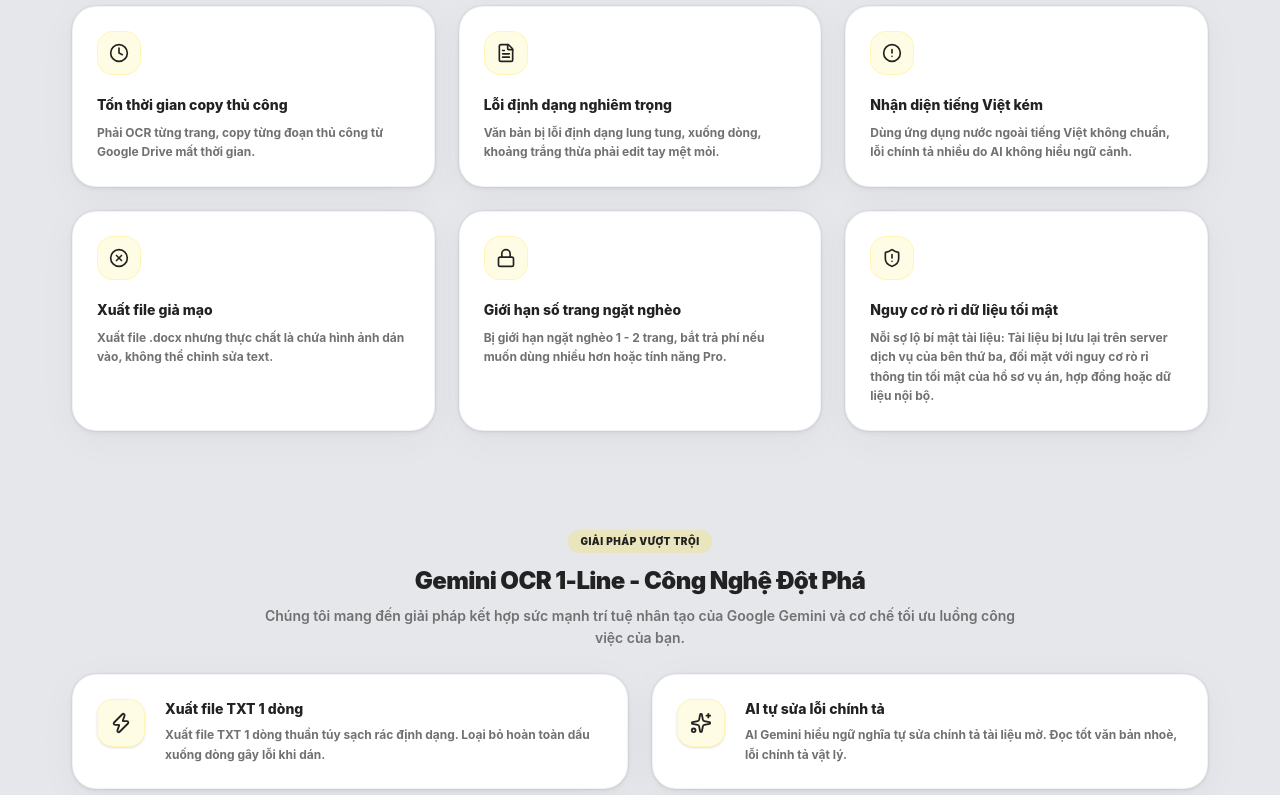
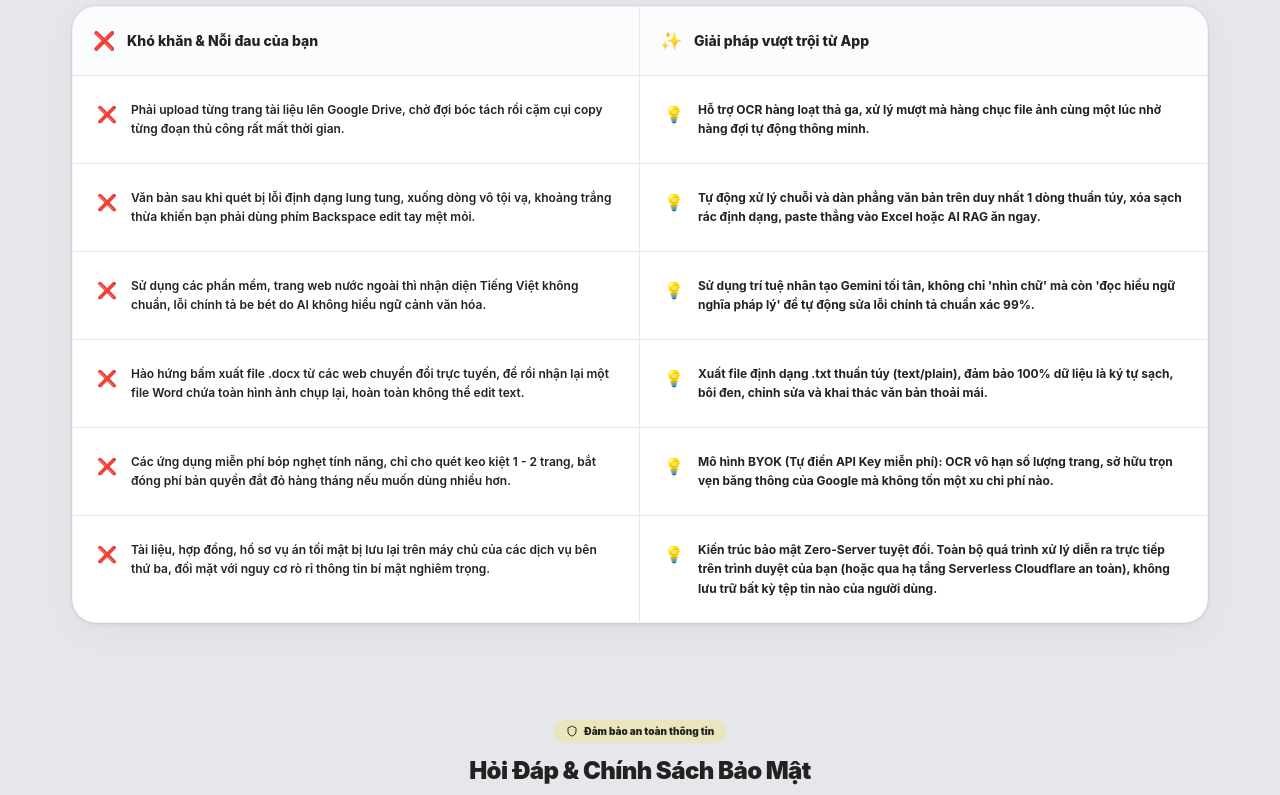
Before and after one commit to ruabien/gemini-ocr-cloudflare, a React (Vite) app: page / in a window 1280 px wide. Shown: the part 860-1655 px from the top of the page. Built offline with nearby package versions, Linux system fonts and the light colour scheme.

Commit message:
Update App.jsx

```diff
--- a/src/App.jsx
+++ b/src/App.jsx
@@ -6,17 +6,9 @@ import ResultViewer from './components/ResultViewer';
 import {
   Sparkles,
   Play,
-  Key,
   ChevronDown,
   Shield,
-  ArrowRight,
-  Clock,
-  FileText,
-  XCircle,
-  AlertCircle,
-  Lock,
-  Zap,
-  ShieldAlert
+  ArrowRight
 } from 'lucide-react';
 import { processOCR } from './utils/ocrService';
 
@@ -399,8 +391,7 @@ function App() {
 
           <nav className="hidden md:flex items-center gap-6 text-xs font-bold text-[#717171]">
             <button onClick={() => scrollToSection('cong-cu')} className="hover:text-[#222222] transition-colors cursor-pointer">Sử dụng</button>
-            <button onClick={() => scrollToSection('noi-dau')} className="hover:text-[#222222] transition-colors cursor-pointer">Nỗi đau khách hàng</button>
-            <button onClick={() => scrollToSection('giai-phap')} className="hover:text-[#222222] transition-colors cursor-pointer">Giải pháp vượt trội</button>
+            <button onClick={() => scrollToSection('so-sanh')} className="hover:text-[#222222] transition-colors cursor-pointer">So sánh đối ứng</button>
             <button onClick={() => scrollToSection('faq')} className="hover:text-[#222222] transition-colors cursor-pointer">Hỏi đáp & Bảo mật</button>
           </nav>
 
@@ -478,160 +469,125 @@ function App() {
           )}
         </section>
 
-        <section id="noi-dau" className="flex flex-col gap-6 py-6">
+        <section id="so-sanh" className="flex flex-col gap-6 py-6">
           <div className="text-center max-w-3xl mx-auto select-none">
             <span className="inline-flex items-center gap-1.5 px-3 py-1 bg-[#ffdd00]/20 rounded-full text-[10px] font-black text-[#222222] uppercase tracking-wider mb-3">
-              Khó Khăn Thực Tế
+              So Sánh Đối Ứng
             </span>
             <h2 className="text-2xl font-black text-[#222222] tracking-tight mb-2">
-              Tại Sao Việc OCR Tiếng Việt Hiện Tại Lại Mệt Mỏi Đến Thế?
+              Tại Sao Bạn Nên Chọn Gemini OCR 1-Line?
             </h2>
             <p className="text-[#717171] text-xs sm:text-sm font-semibold leading-relaxed">
-              Bóc tách văn bản thủ công hay dùng các công cụ nước ngoài thông thường luôn đi kèm những phiền toái kinh điển nhận diện sai lệch, giới hạn số trang.
+              Bóc tách văn bản thủ công hay dùng các công cụ nước ngoài thông thường luôn đi kèm những phiền toái kinh điển. Xem bảng đối sánh dưới đây để thấy sự khác biệt vượt trội.
             </p>
           </div>
 
-          <div className="grid grid-cols-1 md:grid-cols-2 lg:grid-cols-3 gap-6">
-            <div className="bg-[#ffffff] p-6 rounded-[24px] flex flex-col group hover:-translate-y-1 transition-all duration-300 shadow-[0_0_2px_0_rgba(0,0,0,0.15),_0_8px_40px_0_rgba(0,0,0,0.04),_0_2px_5px_0_rgba(0,0,0,0.05)] border border-slate-200/50">
-              <div className="w-11 h-11 bg-[#ffdd00]/10 border border-[#ffdd00]/20 text-[#222222] rounded-[16px] flex items-center justify-center mb-5 group-hover:scale-105 transition-transform shrink-0">
-                <Clock size={20} />
+          <div className="bg-[#ffffff] rounded-[24px] shadow-[0_0_2px_0_rgba(0,0,0,0.15),_0_8px_40px_0_rgba(0,0,0,0.04),_0_2px_5px_0_rgba(0,0,0,0.05)] border border-slate-200/50 overflow-hidden">
+            {/* Header Row */}
+            <div className="grid grid-cols-1 md:grid-cols-2 bg-slate-50/50 border-b border-[#e5e7eb] select-none">
+              <div className="p-5 flex items-center gap-3 md:border-r border-[#e5e7eb]">
+                <span className="text-lg">❌</span>
+                <h3 className="text-sm font-extrabold text-[#222222]">Khó khăn & Nỗi đau của bạn</h3>
               </div>
-              <h3 className="text-sm font-extrabold text-[#222222] mb-2">
-                Tốn thời gian copy thủ công
-              </h3>
-              <p className="text-[#717171] text-xs font-bold leading-relaxed">
-                Phải OCR từng trang, copy từng đoạn thủ công từ Google Drive mất thời gian.
-              </p>
+              <div className="p-5 flex items-center gap-3">
+                <span className="text-lg">✨</span>
+                <h3 className="text-sm font-extrabold text-[#222222]">Giải pháp vượt trội từ App</h3>
+              </div>
             </div>
 
-            <div className="bg-[#ffffff] p-6 rounded-[24px] flex flex-col group hover:-translate-y-1 transition-all duration-300 shadow-[0_0_2px_0_rgba(0,0,0,0.15),_0_8px_40px_0_rgba(0,0,0,0.04),_0_2px_5px_0_rgba(0,0,0,0.05)] border border-slate-200/50">
-              <div className="w-11 h-11 bg-[#ffdd00]/10 border border-[#ffdd00]/20 text-[#222222] rounded-[16px] flex items-center justify-center mb-5 group-hover:scale-105 transition-transform shrink-0">
-                <FileText size={20} />
+            {/* Rows */}
+            {/* Row 1 */}
+            <div className="grid grid-cols-1 md:grid-cols-2 border-b border-[#e5e7eb] hover:bg-slate-50/30 transition-colors duration-200">
+              <div className="p-6 md:border-r border-[#e5e7eb] flex gap-3.5 items-start">
+                <span className="text-base shrink-0 mt-0.5 select-none">❌</span>
+                <p className="text-[#222222] text-xs font-semibold leading-relaxed">
+                  Phải upload từng trang tài liệu lên Google Drive, chờ đợi bóc tách rồi cặm cụi copy từng đoạn thủ công rất mất thời gian.
+                </p>
               </div>
-              <h3 className="text-sm font-extrabold text-[#222222] mb-2">
-                Lỗi định dạng nghiêm trọng
-              </h3>
-              <p className="text-[#717171] text-xs font-bold leading-relaxed">
-                Văn bản bị lỗi định dạng lung tung, xuống dòng, khoảng trắng thừa phải edit tay mệt mỏi.
-              </p>
-            </div>
-
-            <div className="bg-[#ffffff] p-6 rounded-[24px] flex flex-col group hover:-translate-y-1 transition-all duration-300 shadow-[0_0_2px_0_rgba(0,0,0,0.15),_0_8px_40px_0_rgba(0,0,0,0.04),_0_2px_5px_0_rgba(0,0,0,0.05)] border border-slate-200/50">
-              <div className="w-11 h-11 bg-[#ffdd00]/10 border border-[#ffdd00]/20 text-[#222222] rounded-[16px] flex items-center justify-center mb-5 group-hover:scale-105 transition-transform shrink-0">
-                <AlertCircle size={20} />
-              </div>
-              <h3 className="text-sm font-extrabold text-[#222222] mb-2">
-                Nhận diện tiếng Việt kém
-              </h3>
-              <p className="text-[#717171] text-xs font-bold leading-relaxed">
-                Dùng ứng dụng nước ngoài tiếng Việt không chuẩn, lỗi chính tả nhiều do AI không hiểu ngữ cảnh.
-              </p>
-            </div>
-
-            <div className="bg-[#ffffff] p-6 rounded-[24px] flex flex-col group hover:-translate-y-1 transition-all duration-300 shadow-[0_0_2px_0_rgba(0,0,0,0.15),_0_8px_40px_0_rgba(0,0,0,0.04),_0_2px_5px_0_rgba(0,0,0,0.05)] border border-slate-200/50">
-              <div className="w-11 h-11 bg-[#ffdd00]/10 border border-[#ffdd00]/20 text-[#222222] rounded-[16px] flex items-center justify-center mb-5 group-hover:scale-105 transition-transform shrink-0">
-                <XCircle size={20} />
-              </div>
-              <h3 className="text-sm font-extrabold text-[#222222] mb-2">
-                Xuất file giả mạo
-              </h3>
-              <p className="text-[#717171] text-xs font-bold leading-relaxed">
-                Xuất file .docx nhưng thực chất là chứa hình ảnh dán vào, không thể chỉnh sửa text.
-              </p>
-            </div>
-
-            <div className="bg-[#ffffff] p-6 rounded-[24px] flex flex-col group hover:-translate-y-1 transition-all duration-300 shadow-[0_0_2px_0_rgba(0,0,0,0.15),_0_8px_40px_0_rgba(0,0,0,0.04),_0_2px_5px_0_rgba(0,0,0,0.05)] border border-slate-200/50">
-              <div className="w-11 h-11 bg-[#ffdd00]/10 border border-[#ffdd00]/20 text-[#222222] rounded-[16px] flex items-center justify-center mb-5 group-hover:scale-105 transition-transform shrink-0">
-                <Lock size={20} />
-              </div>
-              <h3 className="text-sm font-extrabold text-[#222222] mb-2">
-                Giới hạn số trang ngặt nghèo
-              </h3>
-              <p className="text-[#717171] text-xs font-bold leading-relaxed">
-                Bị giới hạn ngặt nghèo 1 - 2 trang, bắt trả phí nếu muốn dùng nhiều hơn hoặc tính năng Pro.
-              </p>
-            </div>
-
-            <div className="bg-[#ffffff] p-6 rounded-[24px] flex flex-col group hover:-translate-y-1 transition-all duration-300 shadow-[0_0_2px_0_rgba(0,0,0,0.15),_0_8px_40px_0_rgba(0,0,0,0.04),_0_2px_5px_0_rgba(0,0,0,0.05)] border border-slate-200/50">
-              <div className="w-11 h-11 bg-[#ffdd00]/10 border border-[#ffdd00]/20 text-[#222222] rounded-[16px] flex items-center justify-center mb-5 group-hover:scale-105 transition-transform shrink-0">
-                <ShieldAlert size={20} />
-              </div>
-              <h3 className="text-sm font-extrabold text-[#222222] mb-2">
-                Nguy cơ rò rỉ dữ liệu tối mật
-              </h3>
-              <p className="text-[#717171] text-xs font-bold leading-relaxed">
-                Nỗi sợ lộ bí mật tài liệu: Tài liệu bị lưu lại trên server dịch vụ của bên thứ ba, đối mặt với nguy cơ rò rỉ thông tin tối mật của hồ sơ vụ án, hợp đồng hoặc dữ liệu nội bộ.
-              </p>
-            </div>
-          </div>
-        </section>
-
-        <section id="giai-phap" className="flex flex-col gap-6 py-6">
-          <div className="text-center max-w-3xl mx-auto select-none">
-            <span className="inline-flex items-center gap-1.5 px-3 py-1 bg-[#ffdd00]/20 rounded-full text-[10px] font-black text-[#222222] uppercase tracking-wider mb-3">
-              Giải Pháp Vượt Trội
-            </span>
-            <h2 className="text-2xl font-black text-[#222222] tracking-tight mb-2">
-              Gemini OCR 1-Line - Công Nghệ Đột Phá
-            </h2>
-            <p className="text-[#717171] text-xs sm:text-sm font-semibold leading-relaxed">
-              Chúng tôi mang đến giải pháp kết hợp sức mạnh trí tuệ nhân tạo của Google Gemini và cơ chế tối ưu luồng công việc của bạn.
-            </p>
-          </div>
-
-          <div className="grid grid-cols-1 md:grid-cols-2 gap-6">
-            <div className="bg-[#ffffff] p-6 rounded-[24px] shadow-[0_0_2px_0_rgba(0,0,0,0.15),_0_8px_40px_0_rgba(0,0,0,0.04),_0_2px_5px_0_rgba(0,0,0,0.05)] border border-slate-200/50 flex gap-5 hover:border-[#ffdd00] hover:-translate-y-0.5 transition-all duration-300 group">
-              <div className="w-12 h-12 bg-[#ffdd00]/10 border border-[#ffdd00]/20 text-[#222222] rounded-[16px] flex items-center justify-center shrink-0 shadow-sm group-hover:scale-105 transition-transform">
-                <Zap size={22} className="text-[#222222]" />
-              </div>
-              <div>
-                <h3 className="text-sm font-extrabold text-[#222222] mb-1.5">
-                  Xuất file TXT 1 dòng
-                </h3>
-                <p className="text-[#717171] text-xs font-bold leading-relaxed">
-                  Xuất file TXT 1 dòng thuần túy sạch rác định dạng. Loại bỏ hoàn toàn dấu xuống dòng gây lỗi khi dán.
+              <div className="p-6 flex gap-3.5 items-start bg-amber-50/5 md:bg-transparent">
+                <span className="text-base text-[#ffdd00] shrink-0 mt-0.5 select-none">💡</span>
+                <p className="text-[#222222] text-xs font-bold leading-relaxed">
+                  Hỗ trợ OCR hàng loạt thả ga, xử lý mượt mà hàng chục file ảnh cùng một lúc nhờ hàng đợi tự động thông minh.
                 </p>
               </div>
             </div>
 
-            <div className="bg-[#ffffff] p-6 rounded-[24px] shadow-[0_0_2px_0_rgba(0,0,0,0.15),_0_8px_40px_0_rgba(0,0,0,0.04),_0_2px_5px_0_rgba(0,0,0,0.05)] border border-slate-200/50 flex gap-5 hover:border-[#ffdd00] hover:-translate-y-0.5 transition-all duration-300 group">
-              <div className="w-12 h-12 bg-[#ffdd00]/10 border border-[#ffdd00]/20 text-[#222222] rounded-[16px] flex items-center justify-center shrink-0 shadow-sm group-hover:scale-105 transition-transform">
-                <Sparkles size={22} className="text-[#222222]" />
+            {/* Row 2 */}
+            <div className="grid grid-cols-1 md:grid-cols-2 border-b border-[#e5e7eb] hover:bg-slate-50/30 transition-colors duration-200">
+              <div className="p-6 md:border-r border-[#e5e7eb] flex gap-3.5 items-start">
+                <span className="text-base shrink-0 mt-0.5 select-none">❌</span>
+                <p className="text-[#222222] text-xs font-semibold leading-relaxed">
+                  Văn bản sau khi quét bị lỗi định dạng lung tung, xuống dòng vô tội vạ, khoảng trắng thừa khiến bạn phải dùng phím Backspace edit tay mệt mỏi.
+                </p>
               </div>
-              <div>
-                <h3 className="text-sm font-extrabold text-[#222222] mb-1.5">
-                  AI tự sửa lỗi chính tả
-                </h3>
-                <p className="text-[#717171] text-xs font-bold leading-relaxed">
-                  AI Gemini hiểu ngữ nghĩa tự sửa chính tả tài liệu mờ. Đọc tốt văn bản nhoè, lỗi chính tả vật lý.
+              <div className="p-6 flex gap-3.5 items-start bg-amber-50/5 md:bg-transparent">
+                <span className="text-base text-[#ffdd00] shrink-0 mt-0.5 select-none">💡</span>
+                <p className="text-[#222222] text-xs font-bold leading-relaxed">
+                  Tự động xử lý chuỗi và dàn phẳng văn bản trên duy nhất 1 dòng thuần túy, xóa sạch rác định dạng, paste thẳng vào Excel hoặc AI RAG ăn ngay.
                 </p>
               </div>
             </div>
 
-            <div className="bg-[#ffffff] p-6 rounded-[24px] shadow-[0_0_2px_0_rgba(0,0,0,0.15),_0_8px_40px_0_rgba(0,0,0,0.04),_0_2px_5px_0_rgba(0,0,0,0.05)] border border-slate-200/50 flex gap-5 hover:border-[#ffdd00] hover:-translate-y-0.5 transition-all duration-300 group">
-              <div className="w-12 h-12 bg-[#ffdd00]/10 border border-[#ffdd00]/20 text-[#222222] rounded-[16px] flex items-center justify-center shrink-0 shadow-sm group-hover:scale-105 transition-transform">
-                <Key size={22} className="text-[#222222]" />
+            {/* Row 3 */}
+            <div className="grid grid-cols-1 md:grid-cols-2 border-b border-[#e5e7eb] hover:bg-slate-50/30 transition-colors duration-200">
+              <div className="p-6 md:border-r border-[#e5e7eb] flex gap-3.5 items-start">
+                <span className="text-base shrink-0 mt-0.5 select-none">❌</span>
+                <p className="text-[#222222] text-xs font-semibold leading-relaxed">
+                  Sử dụng các phần mềm, trang web nước ngoài thì nhận diện Tiếng Việt không chuẩn, lỗi chính tả be bét do AI không hiểu ngữ cảnh văn hóa.
+                </p>
               </div>
-              <div>
-                <h3 className="text-sm font-extrabold text-[#222222] mb-1.5">
-                  Mô hình BYOK chạy vô hạn
-                </h3>
-                <p className="text-[#717171] text-xs font-bold leading-relaxed">
-                  Mô hình BYOK (Tự nhập key miễn phí) chạy vô hạn hàng loạt tệp. Thoải mái xử lý tài liệu lớn.
+              <div className="p-6 flex gap-3.5 items-start bg-amber-50/5 md:bg-transparent">
+                <span className="text-base text-[#ffdd00] shrink-0 mt-0.5 select-none">💡</span>
+                <p className="text-[#222222] text-xs font-bold leading-relaxed">
+                  Sử dụng trí tuệ nhân tạo Gemini tối tân, không chỉ 'nhìn chữ' mà còn 'đọc hiểu ngữ nghĩa pháp lý' để tự động sửa lỗi chính tả chuẩn xác 99%.
                 </p>
               </div>
             </div>
 
-            <div className="bg-[#ffffff] p-6 rounded-[24px] shadow-[0_0_2px_0_rgba(0,0,0,0.15),_0_8px_40px_0_rgba(0,0,0,0.04),_0_2px_5px_0_rgba(0,0,0,0.05)] border border-slate-200/50 flex gap-5 hover:border-[#ffdd00] hover:-translate-y-0.5 transition-all duration-300 group">
-              <div className="w-12 h-12 bg-[#ffdd00]/10 border border-[#ffdd00]/20 text-[#222222] rounded-[16px] flex items-center justify-center shrink-0 shadow-sm group-hover:scale-105 transition-transform">
-                <Shield size={22} className="text-[#222222]" />
+            {/* Row 4 */}
+            <div className="grid grid-cols-1 md:grid-cols-2 border-b border-[#e5e7eb] hover:bg-slate-50/30 transition-colors duration-200">
+              <div className="p-6 md:border-r border-[#e5e7eb] flex gap-3.5 items-start">
+                <span className="text-base shrink-0 mt-0.5 select-none">❌</span>
+                <p className="text-[#222222] text-xs font-semibold leading-relaxed">
+                  Hào hứng bấm xuất file .docx từ các web chuyển đổi trực tuyến, để rồi nhận lại một file Word chứa toàn hình ảnh chụp lại, hoàn toàn không thể edit text.
+                </p>
               </div>
-              <div>
-                <h3 className="text-sm font-extrabold text-[#222222] mb-1.5">
-                  Kiến trúc Zero-Server
-                </h3>
-                <p className="text-[#717171] text-xs font-bold leading-relaxed">
-                  Kiến trúc Zero-Server an toàn bảo mật tuyệt đối trên trình duyệt người dùng. Không lưu lại bất kỳ tệp nào.
+              <div className="p-6 flex gap-3.5 items-start bg-amber-50/5 md:bg-transparent">
+                <span className="text-base text-[#ffdd00] shrink-0 mt-0.5 select-none">💡</span>
+                <p className="text-[#222222] text-xs font-bold leading-relaxed">
+                  Xuất file định dạng .txt thuần túy (text/plain), đảm bảo 100% dữ liệu là ký tự sạch, bôi đen, chỉnh sửa và khai thác văn bản thoải mái.
+                </p>
+              </div>
+            </div>
+
+            {/* Row 5 */}
+            <div className="grid grid-cols-1 md:grid-cols-2 border-b border-[#e5e7eb] hover:bg-slate-50/30 transition-colors duration-200">
+              <div className="p-6 md:border-r border-[#e5e7eb] flex gap-3.5 items-start">
+                <span className="text-base shrink-0 mt-0.5 select-none">❌</span>
+                <p className="text-[#222222] text-xs font-semibold leading-relaxed">
+                  Các ứng dụng miễn phí bóp nghẹt tính năng, chỉ cho quét keo kiệt 1 - 2 trang, bắt đóng phí bản quyền đắt đỏ hàng tháng nếu muốn dùng nhiều hơn.
+                </p>
+              </div>
+              <div className="p-6 flex gap-3.5 items-start bg-amber-50/5 md:bg-transparent">
+                <span className="text-base text-[#ffdd00] shrink-0 mt-0.5 select-none">💡</span>
+                <p className="text-[#222222] text-xs font-bold leading-relaxed">
+                  Mô hình BYOK (Tự điền API Key miễn phí): OCR vô hạn số lượng trang, sở hữu trọn vẹn băng thông của Google mà không tốn một xu chi phí nào.
+                </p>
+              </div>
+            </div>
+
+            {/* Row 6 */}
+            <div className="grid grid-cols-1 md:grid-cols-2 hover:bg-slate-50/30 transition-colors duration-200">
+              <div className="p-6 md:border-r border-[#e5e7eb] flex gap-3.5 items-start">
+                <span className="text-base shrink-0 mt-0.5 select-none">❌</span>
+                <p className="text-[#222222] text-xs font-semibold leading-relaxed">
+                  Tài liệu, hợp đồng, hồ sơ vụ án tối mật bị lưu lại trên máy chủ của các dịch vụ bên thứ ba, đối mặt với nguy cơ rò rỉ thông tin bí mật nghiêm trọng.
+                </p>
+              </div>
+              <div className="p-6 flex gap-3.5 items-start bg-amber-50/5 md:bg-transparent">
+                <span className="text-base text-[#ffdd00] shrink-0 mt-0.5 select-none">💡</span>
+                <p className="text-[#222222] text-xs font-bold leading-relaxed">
+                  Kiến trúc bảo mật Zero-Server tuyệt đối. Toàn bộ quá trình xử lý diễn ra trực tiếp trên trình duyệt của bạn (hoặc qua hạ tầng Serverless Cloudflare an toàn), không lưu trữ bất kỳ tệp tin nào của người dùng.
                 </p>
               </div>
             </div>
```
